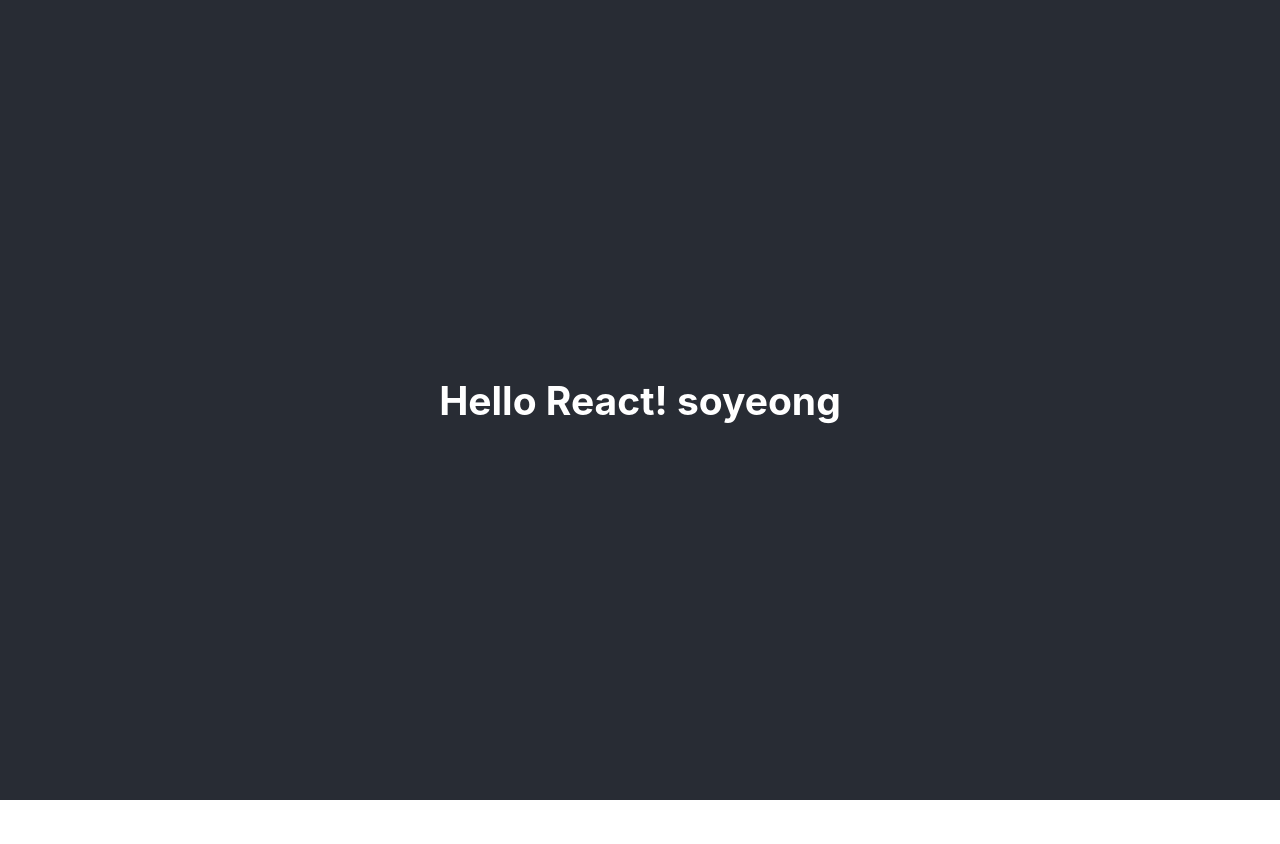
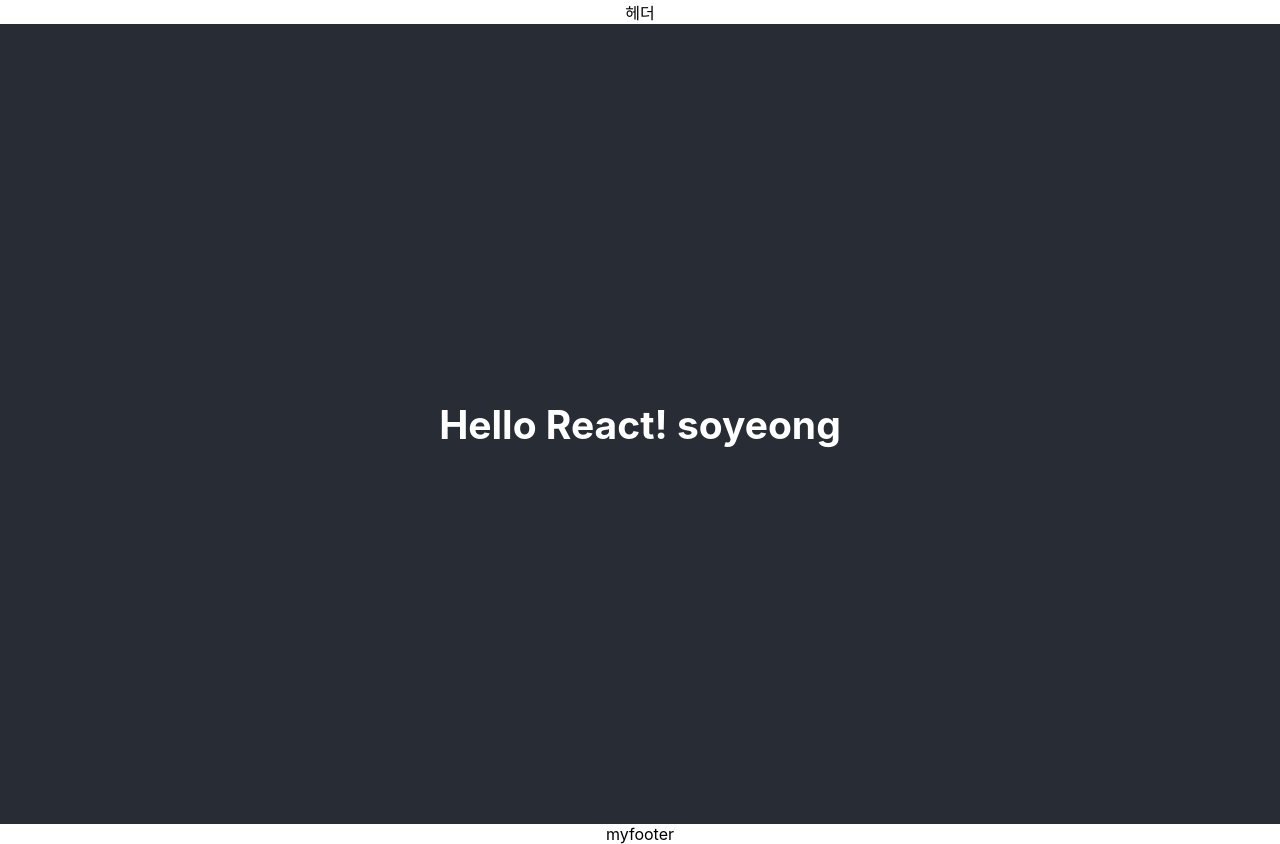
Before and after one commit to ddo0ii/inflearn_react, a React (Create React App) app in the folder 5_2/reactexam1/: page / in a window 1280 px wide. Before the commit the page ends 800 px from the top, so only its background shows below. Built offline with nearby package versions, Linux system fonts and the light colour scheme.

Commit message:
MyHeader, MyFooter 추가

```diff
--- a/5_2/reactexam1/src/App.js
+++ b/5_2/reactexam1/src/App.js
@@ -1,12 +1,16 @@
 import './App.css';
+import MyHeader from './MyHeader';
+import MyFooter from './MyFooter';
 
 function App() {
   let name = "soyeong"
   return (
     <div className="App">
+      <MyHeader />
       <header className="App-header">
         <h2>Hello React! {name}</h2>
       </header>
+      <MyFooter />
     </div>
   );
 }
--- /dev/null
+++ b/5_2/reactexam1/src/MyFooter.js
@@ -0,0 +1,5 @@
+const MyFooter = () => {
+    return <footer>myfooter</footer>
+};
+
+export default MyFooter;
--- /dev/null
+++ b/5_2/reactexam1/src/MyHeader.js
@@ -0,0 +1,5 @@
+const MyHeader = () => {
+    return <header>헤더</header>
+};
+
+export default MyHeader;
```
